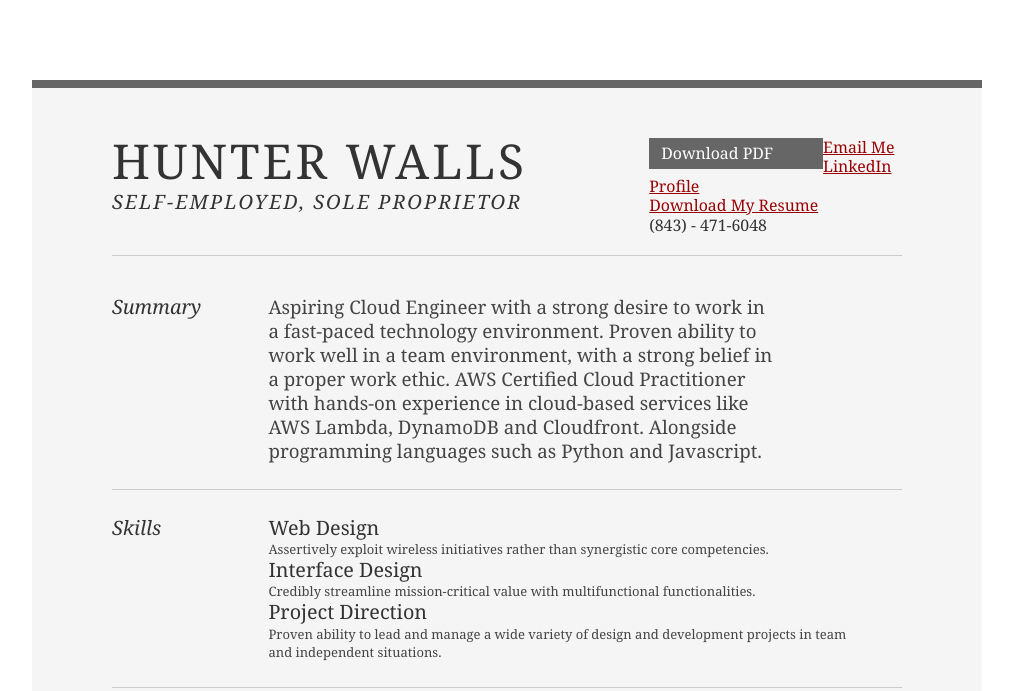
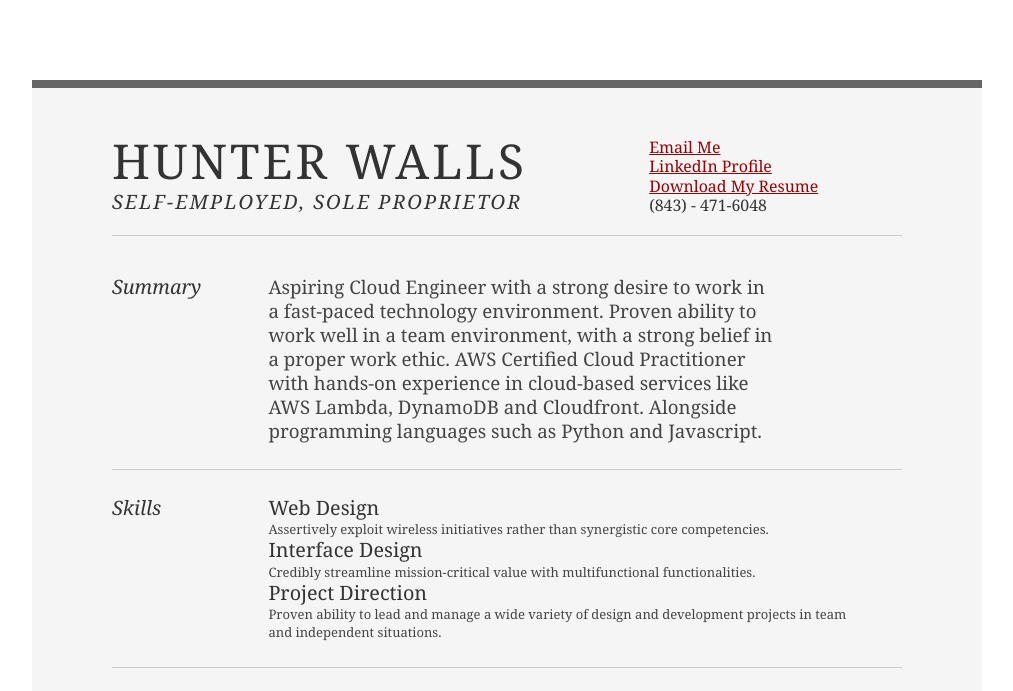
Before and after one commit to Neshrack/hrw-resume-challenge-BE, a plain HTML site: page resume-site/index.html in a window 1280 px wide. Shown: the top 691 px of the page, without its empty margins (133-1146 px from the left). Drawn offline with Linux system fonts and the light colour scheme; no server answers.

Commit message:
pushing index

```diff
--- a/resume-site/index.html
+++ b/resume-site/index.html
@@ -26,7 +26,6 @@
 
 				<div class="yui-u">
 					<div class="contact-info">
-						<h3><a id="pdf" href="#">Download PDF</a></h3>
 						<h3><a href="mailto:hunter.walls61@gmail.com">Email Me</a></h3>
 						<h3><a href="www.linkedin.com/in/hunter-r-walls">LinkedIn Profile</a></h3>
 						<h3> <a href="https://hunter-walls-resume.com/hunters_resume.pdf" target="_blank">Download My Resume</a></h3>
```
